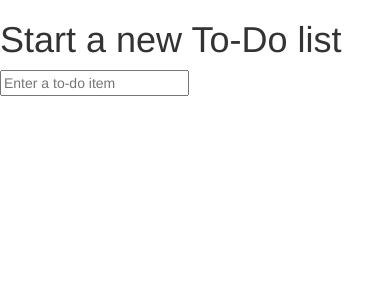
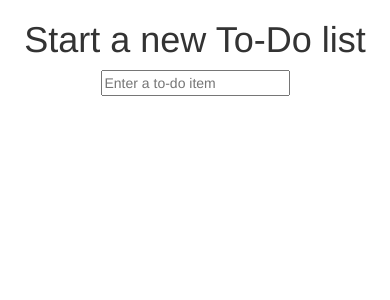
Before and after one commit to lluxury/python-tdd-book, a Django app: page / in a window 390 px wide. Shown: the top 300 px of the page. Run offline with Django 3.2, Linux system fonts and the light colour scheme.

Commit message:
use bootstarap alignment classes in base

```diff
--- a/lists/templates/base.html
+++ b/lists/templates/base.html
@@ -10,13 +10,27 @@
     <link href="css/bootstrap.min.css" rel="stylesheet"></head>
 
     <body>
+      <div class="container">
+        <div class="row">
+          <div class="col-md-6 col-md-offset-3">
+            <div class="text-center">
                 <h1>{% block header_text %}{% endblock %}</h1>
                 <form method="POST" action="{% block form_action %}{% endblock %}">
-            <input name="item_text" id="id_new_item" placeholder="Enter a to-do item"/>
+                  <input name="item_text" id="id_new_item"
+                         placeholder="Enter a to-do item"/>
                   {% csrf_token %}
                 </form>
+              </div>
+            </div>
+          </div>
+
+          <div class="row">
+            <div class="col-md-6 col-md-offset-3">
                 {% block table %}
                 {% endblock %}
+            </div>
+          </div>
 
+      </div>
     </body>
 </html>
```
Also changed, not shown: 1 other file. Lines whose indentation alone changed are shown as unchanged.
